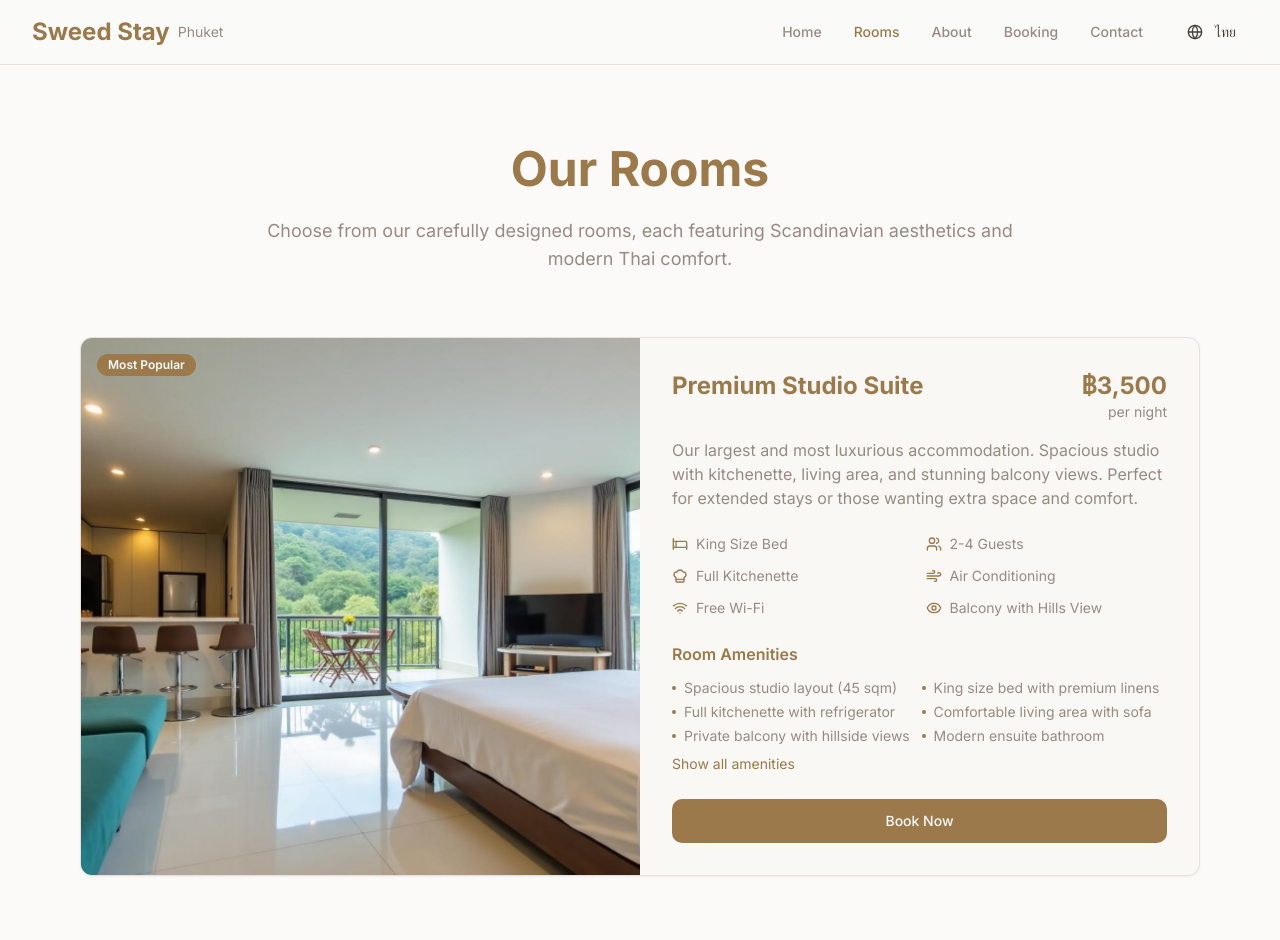
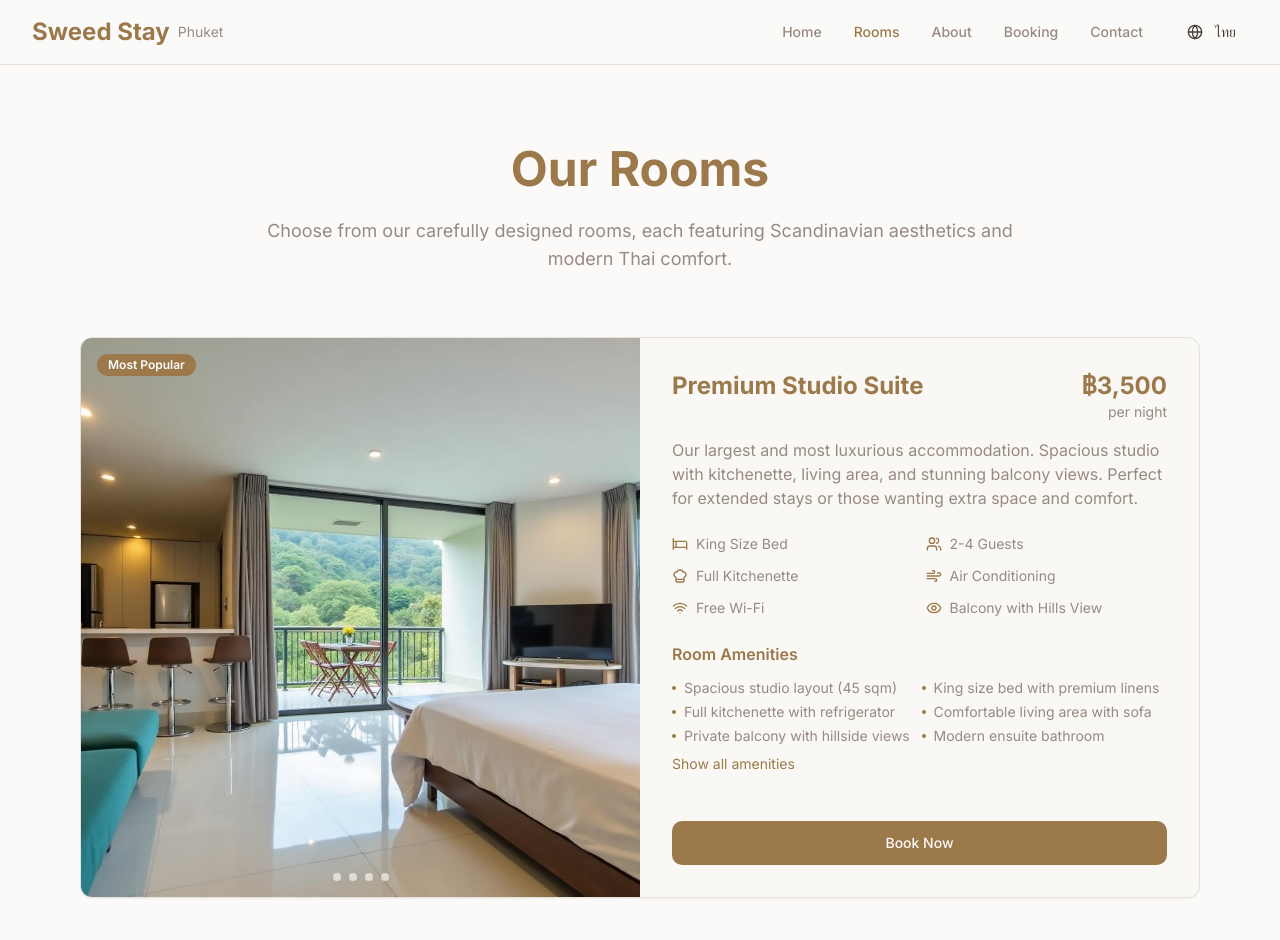
Before and after one commit to izi2357/sweed-stay-phuket, a React (Vite) app: page /rooms in a window 1280 px wide. Shown: the top 940 px of the page. Built offline with nearby package versions, Linux system fonts and the light colour scheme.

Commit message:
Update main room images
Use all provided images for the main room to better showcase its features.

```diff
--- a/src/pages/Rooms.tsx
+++ b/src/pages/Rooms.tsx
@@ -267,13 +267,41 @@ const Rooms = ({ language }: RoomsProps) => {
           {t.rooms.map((room) => (
             <Card key={room.id} className="overflow-hidden shadow-medium">
               <div className="grid grid-cols-1 lg:grid-cols-2">
-                {/* Image */}
+                {/* Image Gallery */}
                 <div className="relative h-64 lg:h-auto">
-                  <img
-                    src={room.image}
-                    alt={room.name}
-                    className="w-full h-full object-cover"
-                  />
+                  {room.gallery && room.gallery.length > 1 ? (
+                    <div className="relative h-full group">
+                      <div className="flex overflow-x-auto scrollbar-hide h-full snap-x snap-mandatory">
+                        {room.gallery.map((image, index) => (
+                          <div key={index} className="flex-none w-full h-full snap-start">
+                            <img
+                              src={image}
+                              alt={`${room.name} - Image ${index + 1}`}
+                              className="w-full h-full object-cover"
+                            />
+                          </div>
+                        ))}
+                      </div>
+                      {/* Gallery indicators */}
+                      <div className="absolute bottom-4 left-1/2 transform -translate-x-1/2 flex space-x-2">
+                        {room.gallery.map((_, index) => (
+                          <div key={index} className="w-2 h-2 bg-white/60 rounded-full" />
+                        ))}
+                      </div>
+                      {/* Navigation hint */}
+                      <div className="absolute inset-0 flex items-center justify-between px-4 opacity-0 group-hover:opacity-100 transition-opacity">
+                        <div className="text-white/80 text-sm bg-black/20 px-2 py-1 rounded">
+                          {language === 'en' ? 'Swipe to see more' : 'เลื่อนเพื่อดูเพิ่มเติม'}
+                        </div>
+                      </div>
+                    </div>
+                  ) : (
+                    <img
+                      src={room.image}
+                      alt={room.name}
+                      className="w-full h-full object-cover"
+                    />
+                  )}
                   {room.popular && (
                     <Badge className="absolute top-4 left-4 bg-primary">
                       {language === 'en' ? 'Most Popular' : 'ยอดนิยม'}
```
